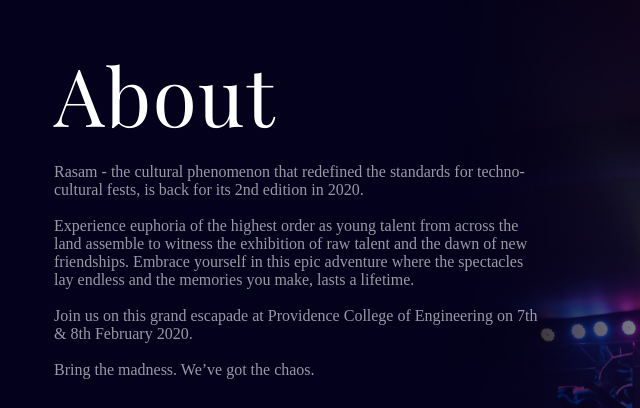
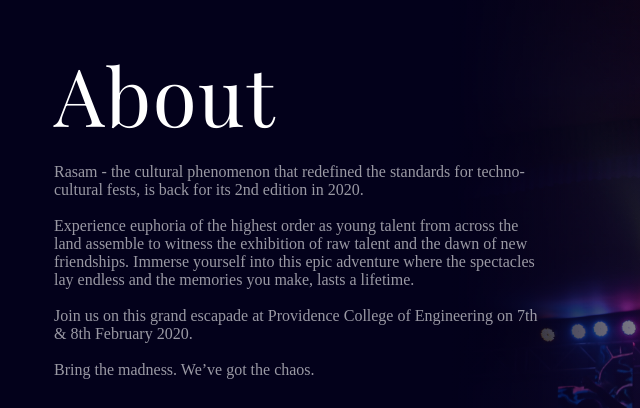
Before and after one commit to devgeetech/rasam-2020-site, a Gatsby site: page /about in a window 1280 px wide. Shown: the top 408 px of the page, 10-650 px from the left. Built offline with nearby package versions, Linux system fonts and the light colour scheme; Gatsby itself is replaced by a stand-in of ours.

Commit message:
about text update

```diff
--- a/src/pages/about.js
+++ b/src/pages/about.js
@@ -45,7 +45,7 @@ const about = ({data}) => {
                         techno-cultural fests, is back for its 2nd edition in 2020. <br/><br/>Experience
                         euphoria of the highest order as young talent from across the land
                         assemble to witness the exhibition of raw talent and the dawn of
-                        new friendships. Embrace yourself in this epic adventure where
+                        new friendships. Immerse yourself into this epic adventure where
                         the spectacles lay endless and the memories you make,
                         lasts a lifetime. <br/><br/>Join us on this grand escapade at Providence
                         College of Engineering on 7th &#38; 8th February 2020.
```
Also changed, not shown: content/images/rasBNW.png (deleted).
